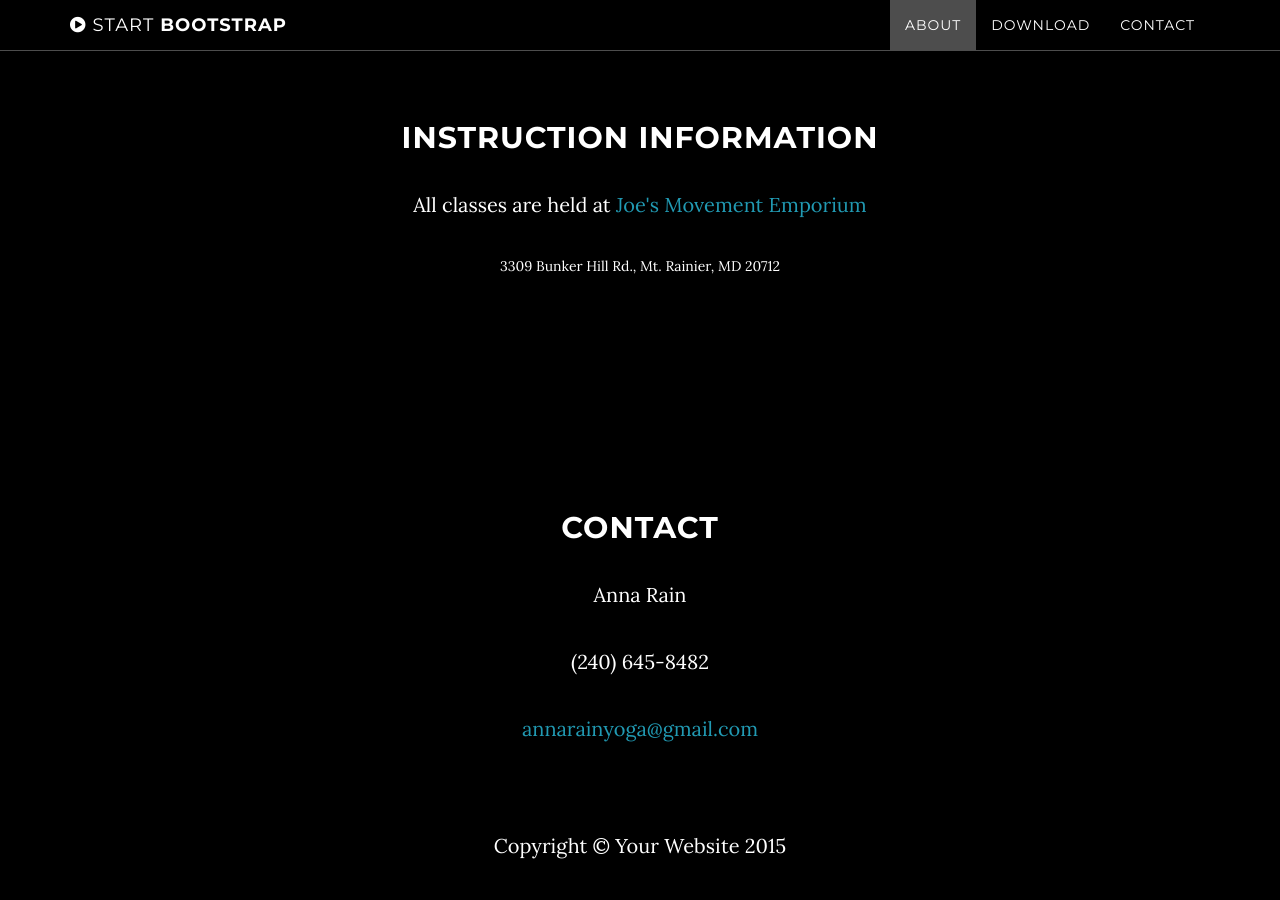
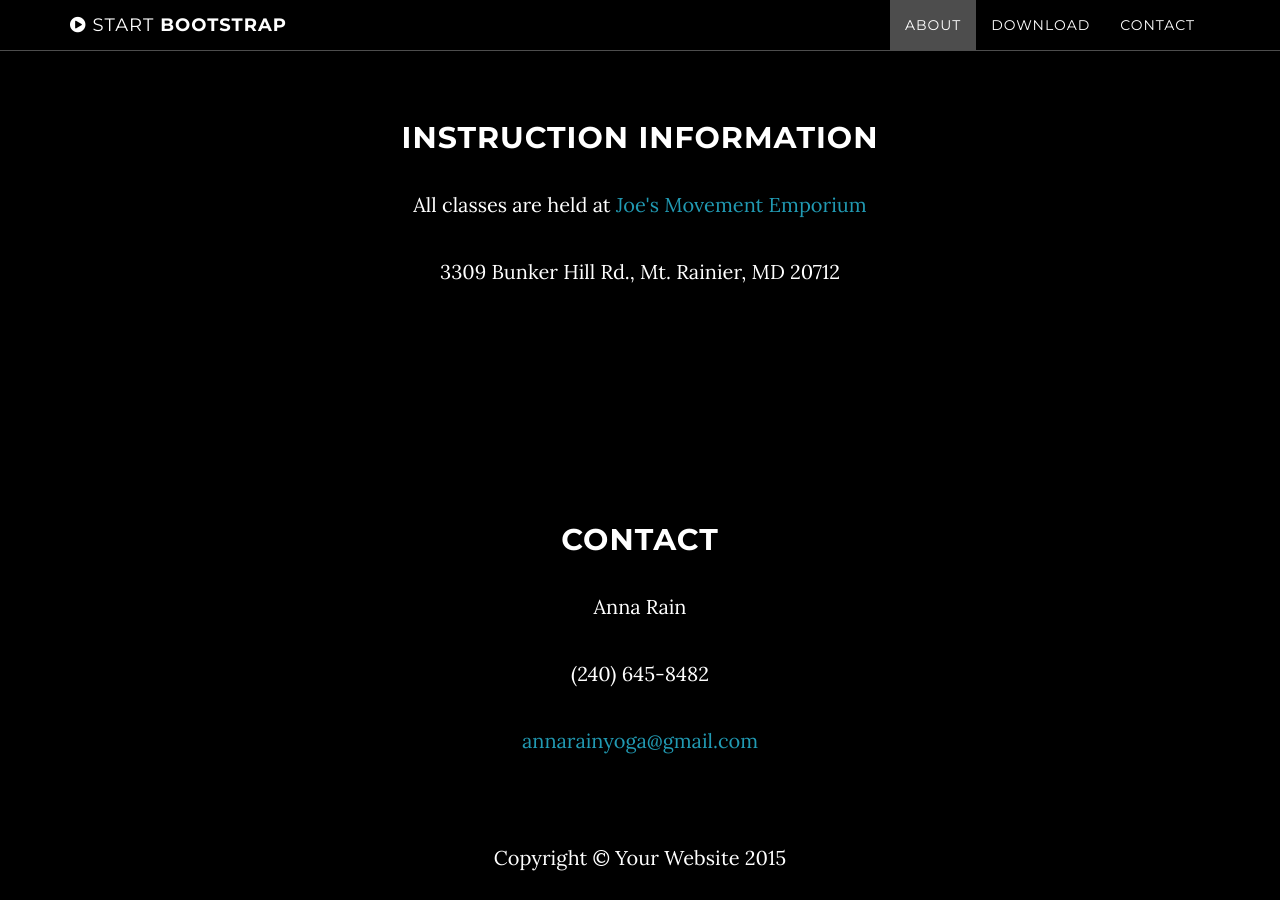
Before and after one commit to AnnaRainYoga/annarainyoga.github.io, a Jekyll site: the page built from index.html, in a window 1280 px wide and 900 px high, scrolled down 1928 px. Built offline with Jekyll 4.4.1, drawn with Linux system fonts in a browser that asks for light colours.

```diff
--- a/_includes/instruction.html
+++ b/_includes/instruction.html
@@ -5,7 +5,7 @@
                 <div class="col-lg-8 col-lg-offset-2">
                     <h2>Instruction Information</h2>
                     <p>All classes are held at <a href=" http://www.joesmovement.org/">Joe's Movement Emporium</a></p>
-                    <p></p>3309 Bunker Hill Rd., Mt. Rainier, MD 20712</p>
+                    <p>3309 Bunker Hill Rd., Mt. Rainier, MD 20712</p>
 
                 </div>
             </div>
```
